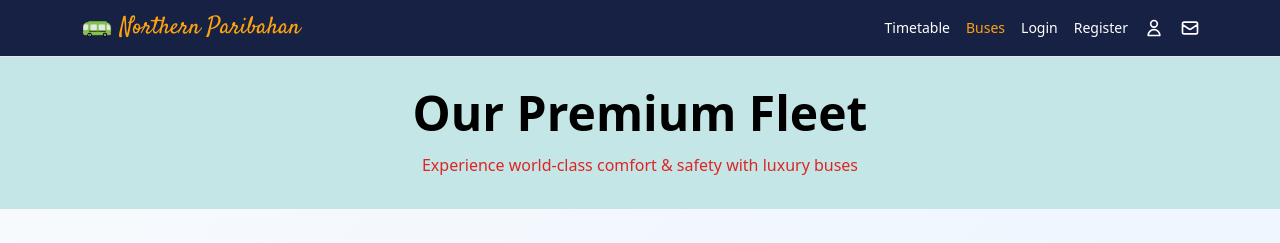
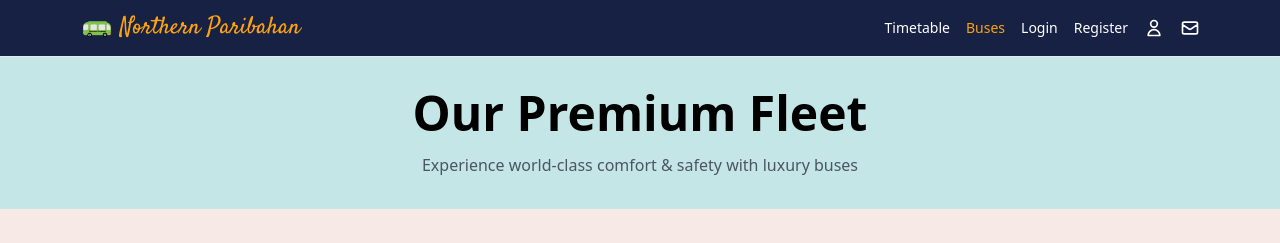
Before and after one commit to uzicodes/Northern-Paribahan, a Next.js app in the folder frontend/: page /buses in a window 1280 px wide. Shown: the top 243 px of the page. Built offline with nearby package versions, Linux system fonts and the light colour scheme.

Commit message:
fix: instlled some backend dependencies

```diff
--- a/frontend/app/buses/page.tsx
+++ b/frontend/app/buses/page.tsx
@@ -71,12 +71,12 @@ export default function BusesPage() {
   ];
 
   return (
-    <div className="min-h-screen bg-gradient-to-br from-slate-50 via-blue-50 to-indigo-50">
+    <div className="min-h-screen bg-[#F7EAE6]">
       {/* Header Section */}
   <div className="py-8 px-4" style={{ backgroundColor: '#C5E6E6' }}>
         <div className="max-w-7xl mx-auto">
           <h1 className="text-4xl md:text-5xl font-bold mb-4 text-center">Our Premium Fleet</h1>
-          <p className="text-l text-red-600 text-center max-w-1xl mx-auto">
+          <p className="text-l text-gray-600 text-center max-w-1xl mx-auto">
             Experience world-class comfort & safety with luxury buses
           </p>
         </div>
```
